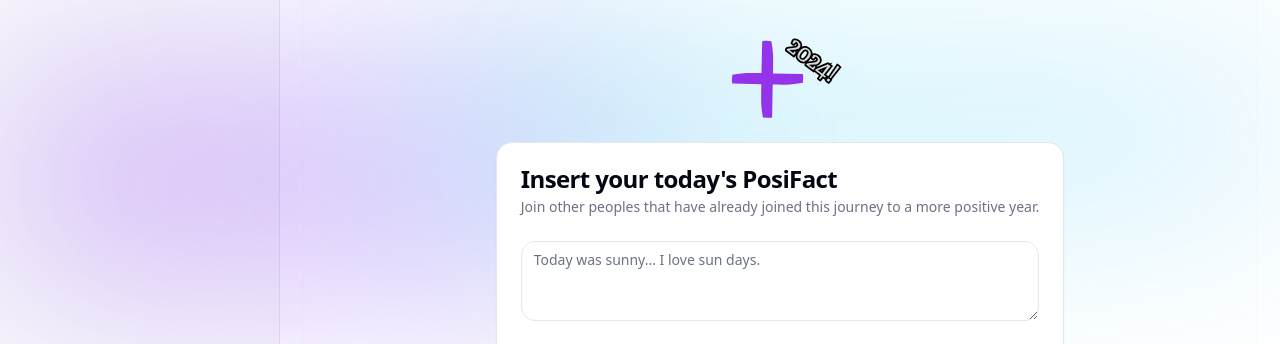
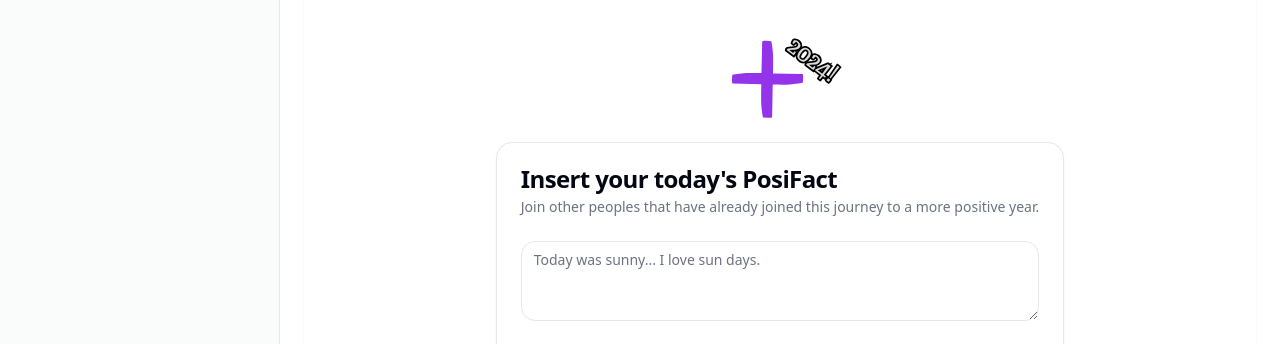
Before and after one commit to paolo-05/posijar, a Next.js app: page /dashboard/fact/create in a window 1280 px wide. Shown: the part 218-562 px from the top of the page. Built offline with nearby package versions, Linux system fonts and the light colour scheme; no server answers; the database is empty; sample sign-in values are in the browser's storage.

Commit message:
refactor: Remove unused BlurredBackground component
This commit removes the unused BlurredBackground component from the FactLayout in order to improve code cleanliness and reduce unnecessary dependencies.

```diff
--- a/app/dashboard/fact/layout.tsx
+++ b/app/dashboard/fact/layout.tsx
@@ -1,5 +1,4 @@
 import { LogoIcon } from '@/components/svg';
-import { BlurredBackground } from '@/components/theme';
 
 export default function FactLayout({
 	children,
@@ -9,7 +8,6 @@ export default function FactLayout({
 	return (
 		<main className='flex flex-1 flex-col gap-4 p-4 lg:gap-6 lg:p-6'>
 			<div className='flex flex-1 items-center justify-center rounded-lg shadow-sm'>
-				<BlurredBackground />
 				<div className='relative flex flex-col items-center'>
 					<LogoIcon className='w-32' />
 
```
